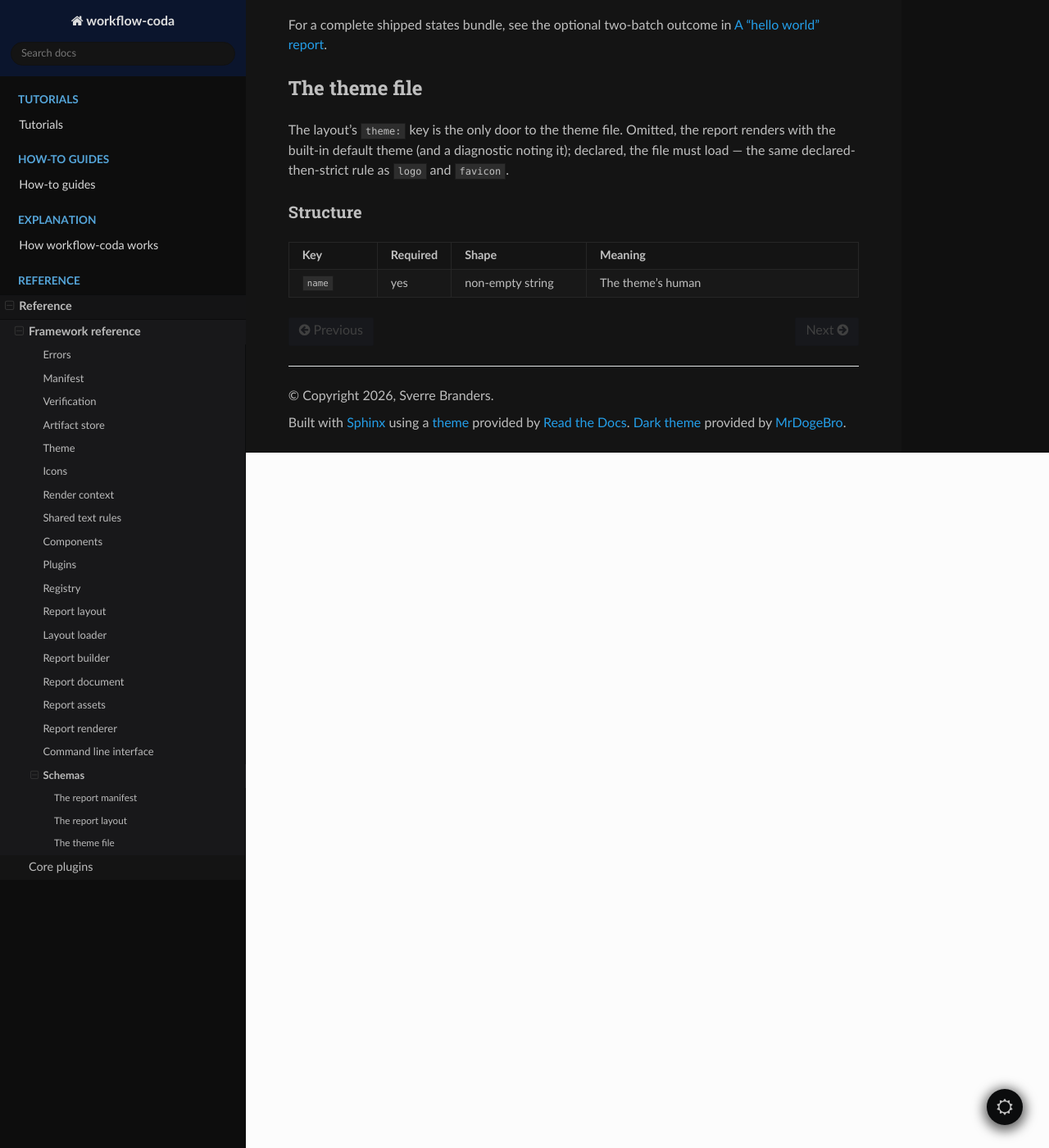
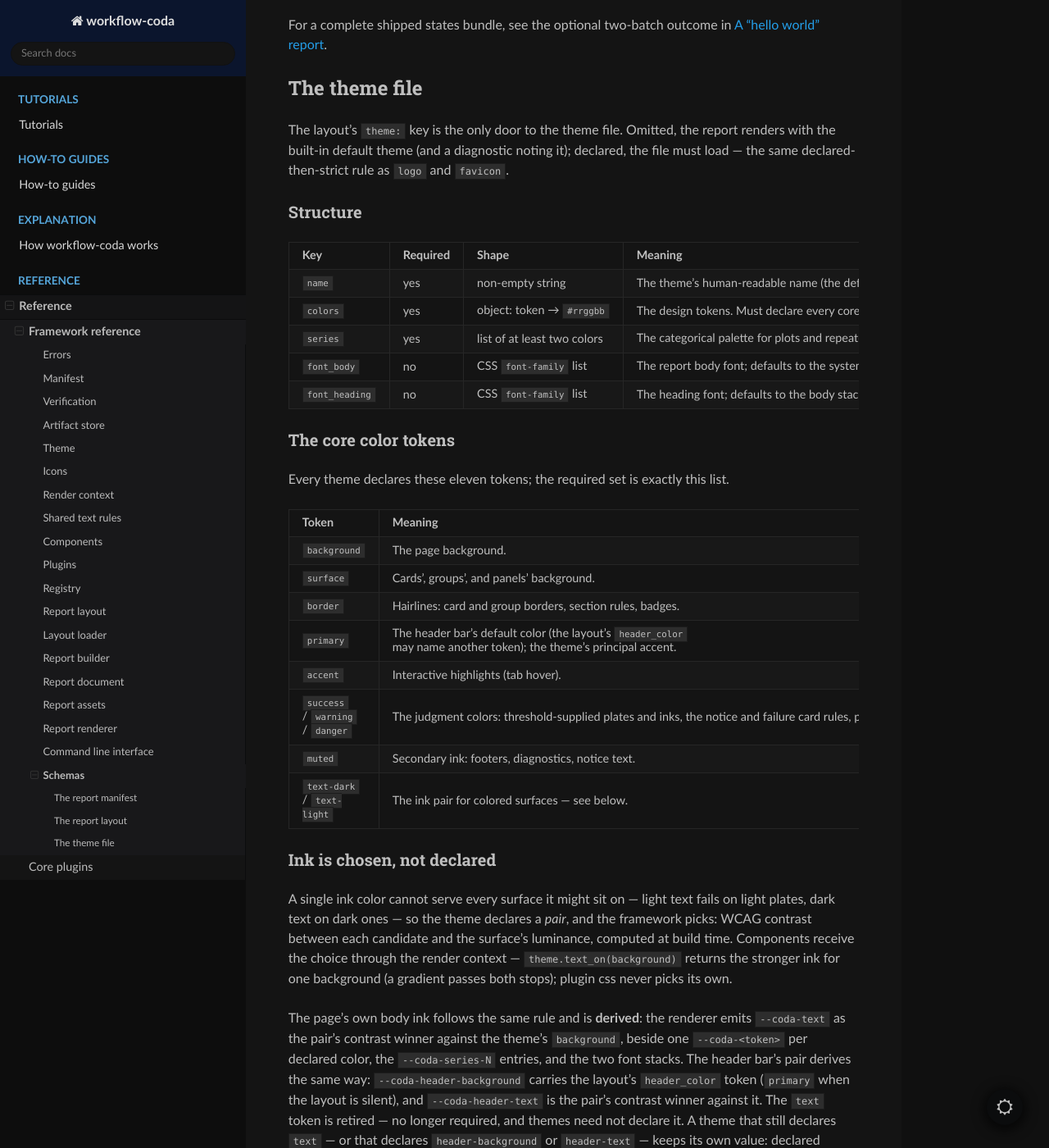
Before and after one commit to Rounge-lab/workflow-coda, a Sphinx documentation site: the page built from docs/source/user/reference/framework/schemas.rst, in a window 1280 px wide and 1400 px high, scrolled down 9584 px. Shown: the whole window at 82% size. Built offline with Sphinx 7.4.7 and the Read the Docs theme 3.1.0, drawn with Linux system fonts in a browser that asks for light colours; some of the changed text lies outside the part shown.

Commit message:
Restored the theme declarations in schemas documentation

```diff
--- a/docs/source/user/reference/framework/schemas.rst
+++ b/docs/source/user/reference/framework/schemas.rst
@@ -729,4 +729,129 @@ Structure
    * - ``name``
      - yes
      - non-empty string
-     - The theme's human
+     - The theme's human-readable name (the default-theme
+       diagnostic names it).
+   * - ``colors``
+     - yes
+     - object: token → ``#rrggbb``
+     - The design tokens.  Must declare every core token (below);
+       may declare additional tokens, each emitted as a CSS custom
+       property for styles and plugins to use.
+   * - ``series``
+     - yes
+     - list of at least two colors
+     - The categorical palette for plots and repeated-color
+       contexts; entries emit as ``--coda-series-N``, 1-based.
+   * - ``font_body``
+     - no
+     - CSS ``font-family`` list
+     - The report body font; defaults to the system stack.  Family
+       names only — ``url(...)`` fetches are refused: reports are
+       self-contained and load no fonts.
+   * - ``font_heading``
+     - no
+     - CSS ``font-family`` list
+     - The heading font; defaults to the body stack.
+
+The core color tokens
+.....................
+
+Every theme declares these eleven tokens; the required set is
+exactly this list.
+
+.. list-table::
+   :header-rows: 1
+   :widths: 14 86
+
+   * - Token
+     - Meaning
+   * - ``background``
+     - The page background.
+   * - ``surface``
+     - Cards', groups', and panels' background.
+   * - ``border``
+     - Hairlines: card and group borders, section rules, badges.
+   * - ``primary``
+     - The header bar's default color (the layout's
+       ``header_color`` may name another token); the theme's
+       principal accent.
+   * - ``accent``
+     - Interactive highlights (tab hover).
+   * - ``success`` / ``warning`` / ``danger``
+     - The judgment colors: threshold-supplied plates and inks, the
+       notice and failure card rules, problem badges.
+   * - ``muted``
+     - Secondary ink: footers, diagnostics, notice text.
+   * - ``text-dark`` / ``text-light``
+     - The ink pair for colored surfaces — see below.
+
+Ink is chosen, not declared
+...........................
+
+A single ink color cannot serve every surface it might sit on —
+light text fails on light plates, dark text on dark ones — so the
+theme declares a *pair*, and the framework picks: WCAG contrast
+between each candidate and the surface's luminance, computed at
+build time.  Components receive the choice through the render
+context — ``theme.text_on(background)`` returns the stronger ink
+for one background (a gradient passes both stops); plugin css never
+picks its own.
+
+The page's own body ink follows the same rule and is **derived**:
+the renderer emits ``--coda-text`` as the pair's contrast winner
+against the theme's ``background``, beside one ``--coda-<token>``
+per declared color, the ``--coda-series-N`` entries, and the two
+font stacks.  The header bar's pair derives the same way:
+``--coda-header-background`` carries the layout's ``header_color``
+token (``primary`` when the layout is silent), and
+``--coda-header-text`` is the pair's contrast winner against it.
+The ``text`` token is retired — no longer required, and themes
+need not declare it.  A theme that still declares ``text`` — or
+that declares ``header-background`` or ``header-text`` — keeps its
+own value: declared tokens ride through, and the derivation steps
+aside.
+
+Loading rules
+.............
+
+The theme file is read as UTF-8, parsed through the same strict YAML
+loader as the layout — duplicate mapping keys are rejected, and
+booleans are booleans — and validated.  Colors are exactly
+``#rrggbb`` (six hex digits, case preserved as written); in YAML
+the leading ``#`` starts a comment, so colors must be quoted:
+``background: "#10141a"``.  Token names are lowercase kebab-case.
+Missing core tokens are reported together, sorted; unknown
+top-level keys are rejected.  Every failure is one teaching error
+naming the theme file and the layout that declared it.
+
+An example theme
+................
+
+.. code-block:: yaml
+
+   name: midnight
+   colors:
+     background: "#10141a"
+     surface: "#1a2029"
+     border: "#2c3542"
+     primary: "#6e91d2"
+     accent: "#acc6f5"
+     success: "#75a941"
+     warning: "#ece860"
+     danger: "#d2574c"
+     muted: "#8b95a1"
+     text-dark: "#10141a"
+     text-light: "#f5f7fa"
+   series:
+     - "#6e91d2"
+     - "#f38d4d"
+     - "#75a941"
+
+A dark theme, deliberately: the derived body ink is the pair's light
+color against the dark ``background``, and no ``text`` token is
+declared — the derivation owns it.  Declare it from the layout with
+``theme:`` and the path to this file.
+
+The files meet at the command line: ``workflow-coda verify``
+writes the manifest (:doc:`cli`), and ``workflow-coda build
+MANIFEST LAYOUT`` turns both files into a report.
```
